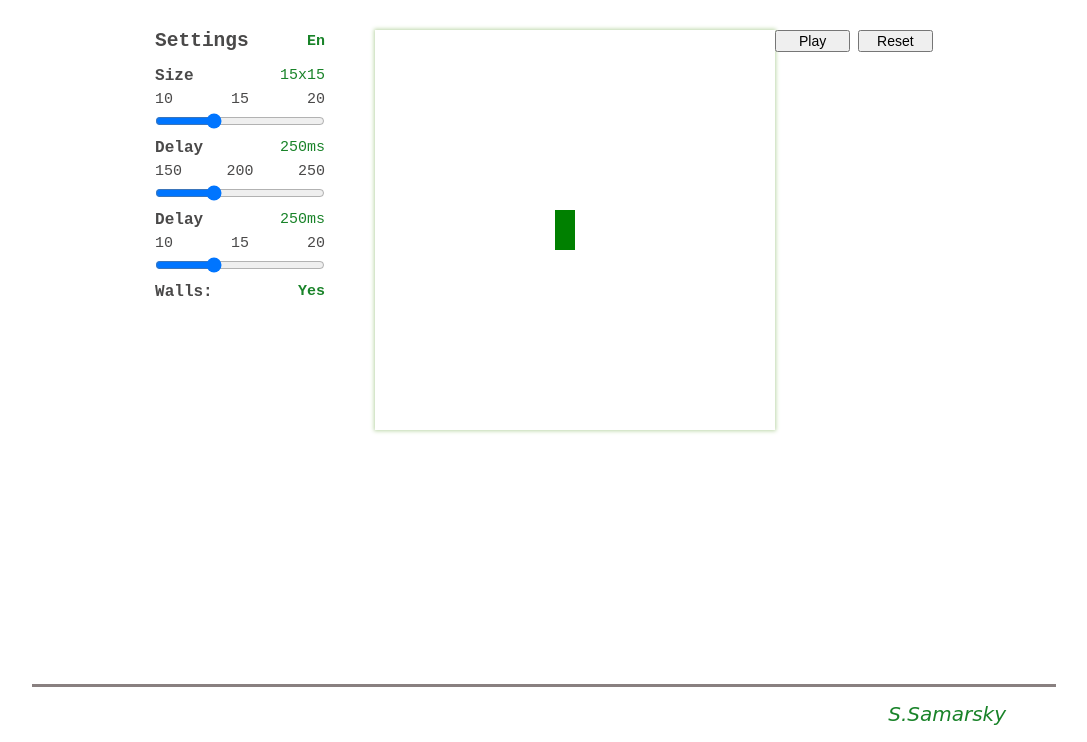
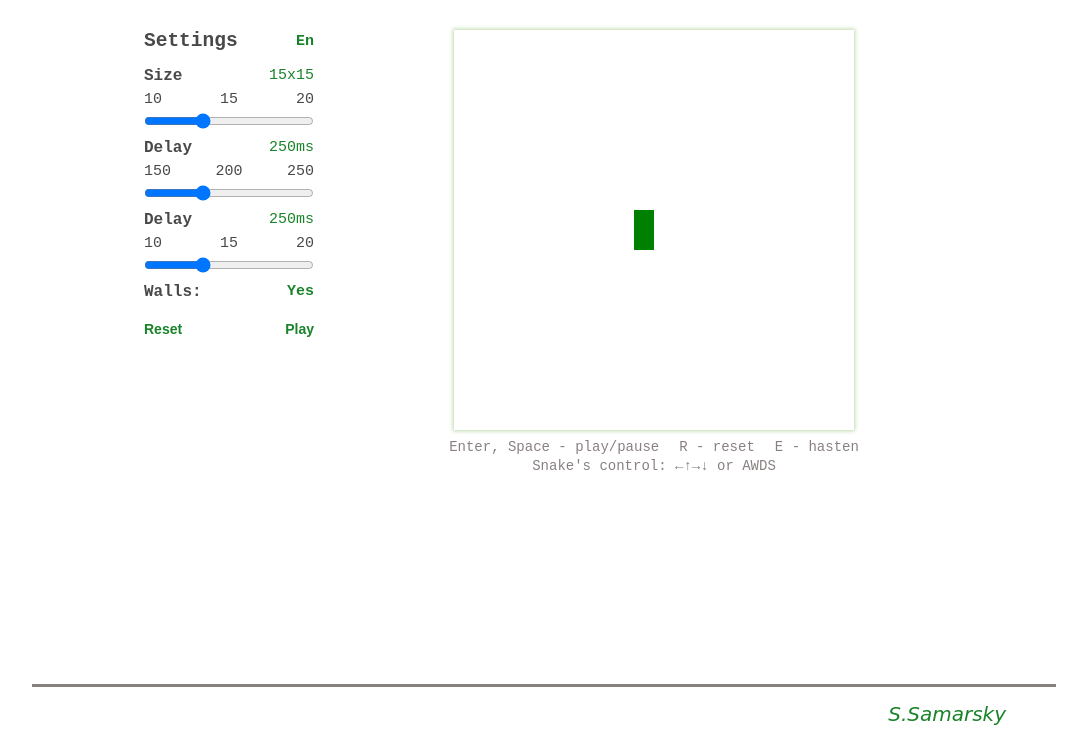
Before and after one commit to SSamarsky/Snake, a website built with Vite: page index.html in a window 1280 px wide. Shown: the part 58-800 px from the top of the page, without its empty margins (96-1183 px from the left). Built offline with nearby package versions, Linux system fonts and the light colour scheme.

Commit message:
feat: add block game in html

```diff
--- a/index.html
+++ b/index.html
@@ -81,13 +81,23 @@
             <p class="bold">Walls: </p><input id="walls" type="checkbox" name="walls"><span id="walls-text">Yes</span>
           </label>
         </li>
+        <li class="buttons">
+            <button id="btn-start" class="btn">Play</button>
+            <button id="btn-reset" class="btn">Reset</button>
+        </li>
       </ul>
     </div>
-    <div id="app"></div>
-    <div class="buttons">
-      <button id="btn-start" class="btn">Play</button>
-      <button id="btn-reset" class="btn">Reset</button>
+
+    <div class="game">
+      <div id="app"></div>
+      <ul>
+        <li>Enter,  Space - play/pause</li>
+        <li>R - reset</li>
+        <li>E - hasten</li>
+      </ul>
+      <p>Snake's control: ←↑→↓ or AWDS</p>
     </div>
+
   </main>
   <footer class="footer">
     <p>S.Samarsky</p>
--- a/src/style.scss
+++ b/src/style.scss
@@ -138,6 +138,32 @@ a {
       }
     }
   }
+
+  .buttons {
+    margin-top: 20px;
+    display: flex;
+    flex-direction: row-reverse;
+    justify-content: space-between;
+
+    .btn {
+      font-size: 14px;
+      border: none;
+      background-color: inherit;
+      color: var(--colorGreen);
+      font-weight: bold;
+      cursor: pointer;
+      transition: all .2s linear;
+
+      &:hover {
+        color: var(--colorBlack);
+      }
+
+      &:focus, &:focus-visible {
+        border: none;
+        background-color: inherit
+      }
+    }
+  }
 }
 
 input[type="radio"],
@@ -182,11 +208,28 @@ input[type="range"]::-moz-range-thumb {
   background: white;
 }
 
-
 .bold {
   font-weight: bold;
 }
 
+.game {
+  min-width: 580px;
+  margin-bottom: 10px;
+  display: flex;
+  flex-direction: column;
+  align-items: center;
+  color: var(--colorGray);
+  font-size: 14px;
+
+  ul {
+    margin-top: 5px;
+    margin-bottom: 3px;
+    display: flex;
+    flex-wrap: wrap;
+    justify-content: center;
+    gap: 20px;
+  }
+}
 
 .canvas {
   border: 1px solid vat(--colorGray);
@@ -196,16 +239,3 @@ input[type="range"]::-moz-range-thumb {
 .walls {
   border: 3px solid var(--colorGray);
 }
-
-
-.btn {
-  width: 75px;
-  font-size: 14px;
-  padding: 1px 5px;
-  cursor: pointer;
-  transition: all .2s linear;
-
-  &:hover {
-    opacity: .8;
-  }
-}
```
